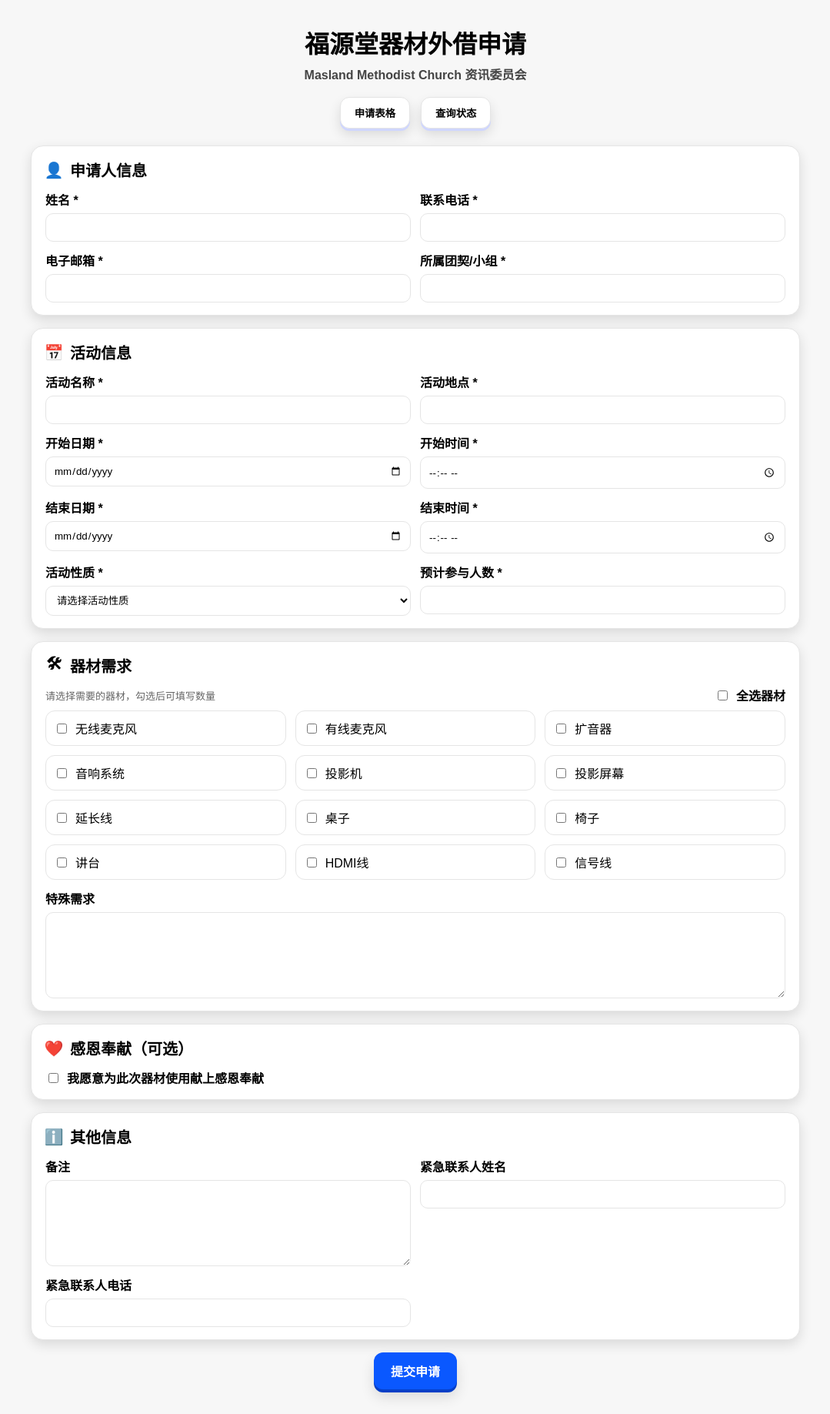
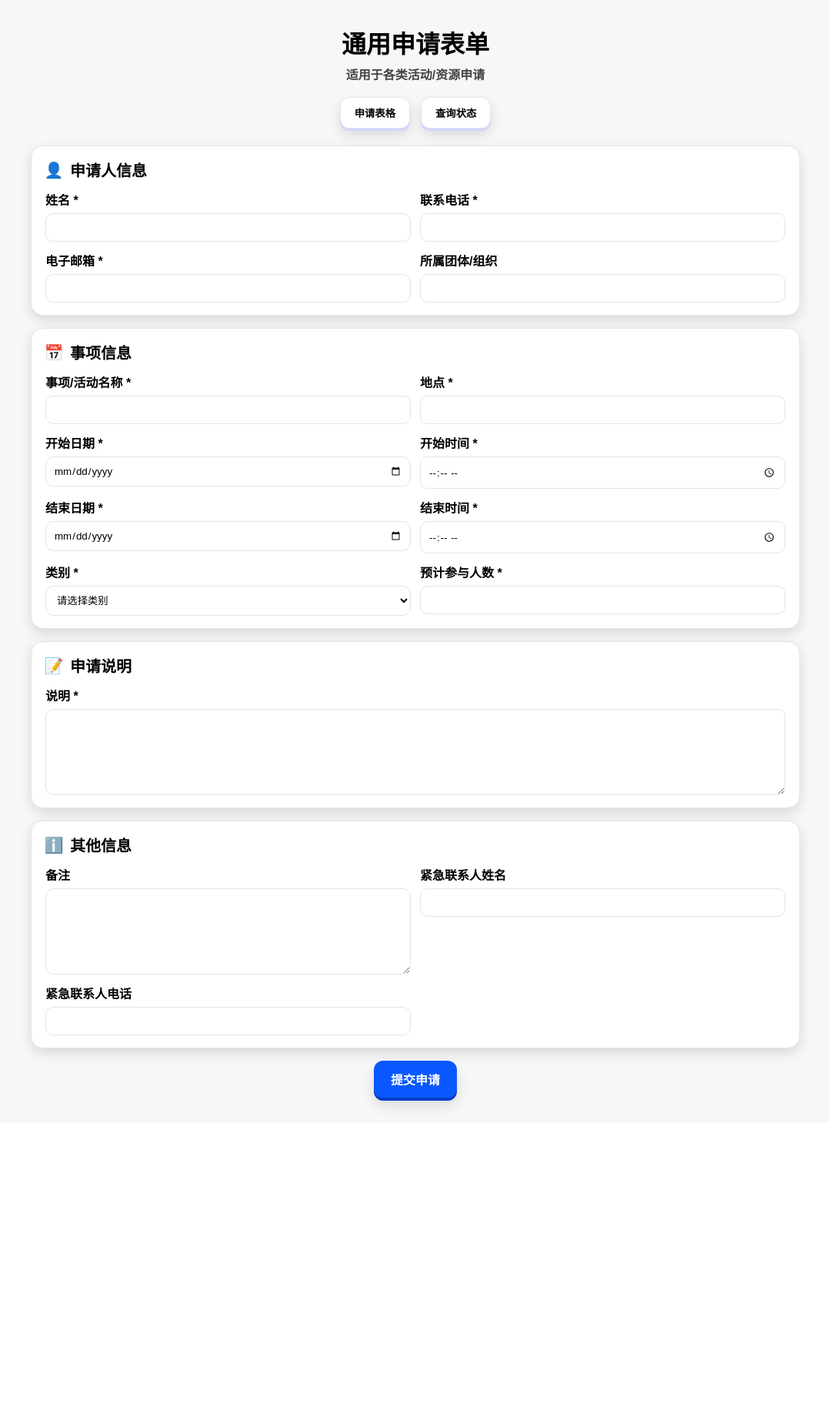
Before and after one commit to xuyue-it/school-practice-system, a Flask app: page / in a window 1280 px wide. Shown: the whole page at 77% size, without its empty margins (100-1179 px from the left). After the commit the page ends 1445 px from the top, so only its background shows below. Run offline with Flask 3, Linux system fonts and the light colour scheme; some libraries are stand-ins or nearby versions.

Commit message:
feat: update frontend to generic application system

```diff
--- a/templates/admin.html
+++ b/templates/admin.html
@@ -2,7 +2,7 @@
 <html lang="zh">
 <head>
 <meta charset="UTF-8">
-<title>管理审核 - 福源堂器材外借</title>
+<title>管理审核 - 通用申请系统</title>
 
 <!-- 禁用缓存，避免回退看到旧页 -->
 <meta http-equiv="Cache-Control" content="no-store, no-cache, must-revalidate, max-age=0"/>
--- a/templates/index.html
+++ b/templates/index.html
@@ -2,7 +2,7 @@
 <html lang="zh">
 <head>
   <meta charset="UTF-8" />
-  <title>福源堂器材外借申请</title>
+  <title>通用申请表单</title>
   <link rel="stylesheet" href="/static/style.css">
   <style>
     :root{
@@ -27,23 +27,13 @@
     .card h2{display:flex;align-items:center;gap:10px;font-size:20px;font-weight:900;margin:0 0 12px}
     .icon{width:22px;height:22px;display:inline-flex;align-items:center;justify-content:center}
     .grid-2{display:grid;grid-template-columns:1fr 1fr;gap:12px}
-    .grid-3{display:grid;grid-template-columns:repeat(3,1fr);gap:10px}
     .row{display:flex;flex-direction:column;gap:6px}
     .row label{font-weight:800}
-    input[type="text"],input[type="email"],input[type="tel"],input[type="date"],
-    input[type="time"],input[type="number"],select,textarea{
+    input,select,textarea{
       padding:10px;border:1px solid var(--bd);border-radius:10px;background:#fff;outline:none;
       font-family:inherit;
     }
     textarea{resize:vertical;min-height:90px}
-    .equip-head{display:flex;align-items:center;justify-content:space-between;margin-bottom:8px}
-    .select-all{display:flex;align-items:center;gap:8px;font-weight:800}
-    .equip-grid{display:grid;grid-template-columns:repeat(3,1fr);gap:12px}
-    .equip-item{border:1px solid var(--bd);border-radius:12px;padding:10px;display:flex;align-items:center;justify-content:space-between;background:#fff}
-    .equip-left{display:flex;align-items:center;gap:8px}
-    .qty{display:none;align-items:center;gap:6px}
-    .qty input{width:72px;text-align:center}
-    .muted{color:var(--muted);font-size:13px}
     .submit-wrap{text-align:center;margin-top:14px}
     .btn-submit{
       padding:12px 22px;border:none;border-radius:12px;background:var(--primary);color:#fff;
@@ -60,8 +50,8 @@
   </style>
 </head>
 <body>
-  <h1 class="nav-title">福源堂器材外借申请</h1>
-  <h3>Masland Methodist Church 资讯委员会</h3>
+  <h1 class="nav-title">通用申请表单</h1>
+  <h3>适用于各类活动/资源申请</h3>
 
   <div class="tabs">
     <button class="btn-tab" onclick="window.location.href='/'">申请表格</button>
@@ -88,95 +78,36 @@
         <div class="row"><label>姓名 *</label><input type="text" name="name" required></div>
         <div class="row"><label>联系电话 *</label><input type="tel" name="phone" required></div>
         <div class="row"><label>电子邮箱 *</label><input type="email" name="email" required></div>
-        <div class="row"><label>所属团契/小组 *</label><input type="text" name="group" required></div>
+        <div class="row"><label>所属团体/组织</label><input type="text" name="group"></div>
       </div>
     </section>
 
     <!-- 活动信息 -->
     <section class="card">
-      <h2><span class="icon">📅</span>活动信息</h2>
+      <h2><span class="icon">📅</span>事项信息</h2>
       <div class="grid-2">
-        <div class="row"><label>活动名称 *</label><input type="text" name="event_name" required></div>
-        <div class="row"><label>活动地点 *</label><input type="text" name="location" required></div>
+        <div class="row"><label>事项/活动名称 *</label><input type="text" name="event_name" required></div>
+        <div class="row"><label>地点 *</label><input type="text" name="location" required></div>
         <div class="row"><label>开始日期 *</label><input type="date" name="start_date" required></div>
         <div class="row"><label>开始时间 *</label><input type="time" name="start_time" required></div>
         <div class="row"><label>结束日期 *</label><input type="date" name="end_date" required></div>
         <div class="row"><label>结束时间 *</label><input type="time" name="end_time" required></div>
-        <div class="row"><label>活动性质 *</label>
+        <div class="row"><label>类别 *</label>
           <select name="event_type" required>
-            <option value="">请选择活动性质</option>
-            <option value="内部">内部</option>
-            <option value="外借">外借</option>
+            <option value="">请选择类别</option>
+            <option value="活动">活动</option>
+            <option value="资源申请">资源申请</option>
+            <option value="其他">其他</option>
           </select>
         </div>
         <div class="row"><label>预计参与人数 *</label><input type="number" name="participants" min="1" step="1" required></div>
       </div>
     </section>
 
-    <!-- 器材需求 -->
+    <!-- 申请说明 -->
     <section class="card">
-      <h2><span class="icon">🛠</span>器材需求</h2>
-      <div class="equip-head">
-        <div class="muted">请选择需要的器材，勾选后可填写数量</div>
-        <label class="select-all"><input type="checkbox" id="equip_select_all">全选器材</label>
-      </div>
-      <div class="equip-grid">
-        <!-- 无线麦克风 -->
-        <div class="equip-item">
-          <div class="equip-left">
-            <input type="checkbox" id="equip_mic_wireless" name="equip_mic_wireless">
-            <label for="equip_mic_wireless">无线麦克风</label>
-          </div>
-          <div class="qty" id="qty_mic_wireless">
-            <span class="muted">数量</span>
-            <input type="number" name="equip_mic_wireless_qty" min="1" step="1" value="1">
-          </div>
-        </div>
-        <!-- 有线麦克风 -->
-        <div class="equip-item">
-          <div class="equip-left">
-            <input type="checkbox" id="equip_mic_wired" name="equip_mic_wired">
-            <label for="equip_mic_wired">有线麦克风</label>
-          </div>
-          <div class="qty" id="qty_mic_wired">
-            <span class="muted">数量</span>
-            <input type="number" name="equip_mic_wired_qty" min="1" step="1" value="1">
-          </div>
-        </div>
-        <!-- 其他器材 -->
-        {% for key, cname in equip_map.items() %}
-        <div class="equip-item">
-          <div class="equip-left">
-            <input type="checkbox" id="equip_{{key}}" name="equip_{{key}}">
-            <label for="equip_{{key}}">{{ cname }}</label>
-          </div>
-          <div class="qty" id="qty_{{key}}">
-            <span class="muted">数量</span>
-            <input type="number" name="equip_{{key}}_qty" min="1" step="1" value="1">
-          </div>
-        </div>
-        {% endfor %}
-      </div>
-      <div class="row" style="margin-top:12px"><label>特殊需求</label><textarea name="special_request"></textarea></div>
-    </section>
-
-    <!-- 感恩奉献 -->
-    <section class="card">
-      <h2><span class="icon">❤️</span>感恩奉献（可选）</h2>
-      <label style="display:flex;align-items:center;gap:8px;font-weight:800">
-        <input type="checkbox" id="donation_consent" name="donation_consent">我愿意为此次器材使用献上感恩奉献
-      </label>
-      <div class="grid-3" id="donation_block" style="margin-top:10px;display:none">
-        <div class="row"><label>奉献金额（RM） *</label><input type="number" id="donation_amount" name="donation_amount" min="1" step="1"></div>
-        <div class="row"><label>奉献方式 *</label>
-          <select id="donation_method" name="donation_method">
-            <option value="">-- 请选择 --</option>
-            <option value="现金">现金</option>
-            <option value="银行转账">银行转账</option>
-          </select>
-        </div>
-        <div class="row"><span class="muted">（未勾选上方复选框则无需填写）</span></div>
-      </div>
+      <h2><span class="icon">📝</span>申请说明</h2>
+      <div class="row"><label>说明 *</label><textarea name="special_request" required></textarea></div>
     </section>
 
     <!-- 其他信息 -->
@@ -184,8 +115,8 @@
       <h2><span class="icon">ℹ️</span>其他信息</h2>
       <div class="grid-2">
         <div class="row"><label>备注</label><textarea name="remarks"></textarea></div>
-        <div class="row"><label>紧急联系人姓名</label><input type="text" name="emergency_name" id="emergency_name"></div>
-        <div class="row"><label>紧急联系人电话</label><input type="text" name="emergency_phone" id="emergency_phone"></div>
+        <div class="row"><label>紧急联系人姓名</label><input type="text" name="emergency_name"></div>
+        <div class="row"><label>紧急联系人电话</label><input type="text" name="emergency_phone"></div>
       </div>
     </section>
     <div class="submit-wrap"><button class="btn-submit" type="submit">提交申请</button></div>
@@ -210,48 +141,11 @@ async function doLookup(){
     const s=data.data.review_status||'';
     box.innerHTML=
       `<div class="status-row"><span class="muted">姓名</span><b>${data.data.name}</b></div>
-       <div class="status-row"><span class="muted">活动名称</span><b>${data.data.event_name||'-'}</b></div>
+       <div class="status-row"><span class="muted">事项</span><b>${data.data.event_name||'-'}</b></div>
        <div class="status-row"><span class="muted">审核状态</span><span class="badge">${s}</span></div>
        <div class="status-row"><span class="muted">审核说明</span><b>${data.data.review_comment||'无'}</b></div>`;
   }catch(e){ box.textContent='网络或服务器异常'; }
 }
-(function initEquip(){
-  const ids={{ equip_map.keys()|list|tojson }};
-  const allBox=document.getElementById('equip_select_all');
-  function syncOne(k){
-    const cb=document.getElementById(`equip_${k}`);
-    const box=document.getElementById(`qty_${k}`);
-    const qty=document.querySelector(`input[name="equip_${k}_qty"]`);
-    if(!cb||!box||!qty) return;
-    if(cb.checked){ box.style.display='flex'; qty.required=true; if(!qty.value) qty.value=1;}
-    else{ box.style.display='none'; qty.required=false; }
-  }
-  ids.forEach(k=>{const cb=document.getElementById(`equip_${k}`);if(cb){cb.addEventListener('change',()=>syncOne(k));syncOne(k);}});
-  if(allBox){allBox.addEventListener('change',()=>{const on=allBox.checked;ids.forEach(k=>{const cb=document.getElementById(`equip_${k}`);if(cb){cb.checked=on;syncOne(k);}});});}
-  // 同步麦克风两个单独的
-  ["mic_wireless","mic_wired"].forEach(k=>{
-    const cb=document.getElementById(`equip_${k}`);
-    const box=document.getElementById(`qty_${k}`);
-    const qty=document.querySelector(`input[name="equip_${k}_qty"]`);
-    if(cb){cb.addEventListener('change',()=>{if(cb.checked){box.style.display='flex'; qty.required=true;}else{box.style.display='none'; qty.required=false;}});}
-  });
-})();
-(function initDonation(){
-  const consent=document.getElementById('donation_consent');
-  const block=document.getElementById('donation_block');
-  const amount=document.getElementById('donation_amount');
-  const method=document.getElementById('donation_method');
-  const sync=()=>{const on=consent.checked;block.style.display=on?'grid':'none';amount.required=on;method.required=on;if(!on){amount.value='';method.value='';}};
-  consent.addEventListener('change',sync); sync();
-})();
-document.getElementById('mainForm').addEventListener('submit',function(e){
-  const name=(this.querySelector('input[name="name"]').value||'').trim();
-  const phone=(this.querySelector('input[name="phone"]').value||'').trim();
-  const en=(document.getElementById('emergency_name').value||'').trim();
-  const ep=(document.getElementById('emergency_phone').value||'').trim();
-  if(en&&en===name){ e.preventDefault(); alert("⚠️ 紧急联系人姓名要与申请人姓名不一致"); }
-  else if(ep&&ep===phone){ e.preventDefault(); alert("⚠️ 紧急联系人电话要与申请人联系电话不一致"); }
-});
 </script>
 </body>
 </html>
```
